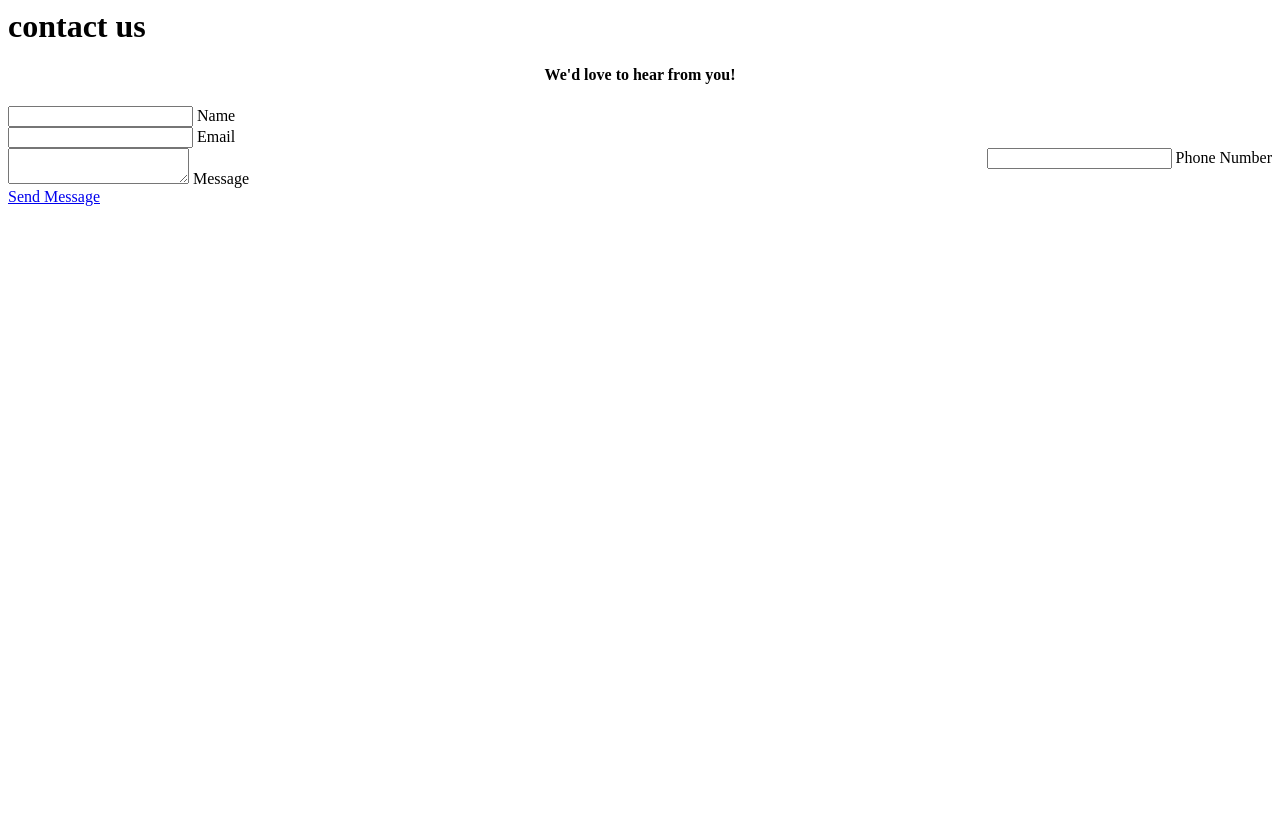
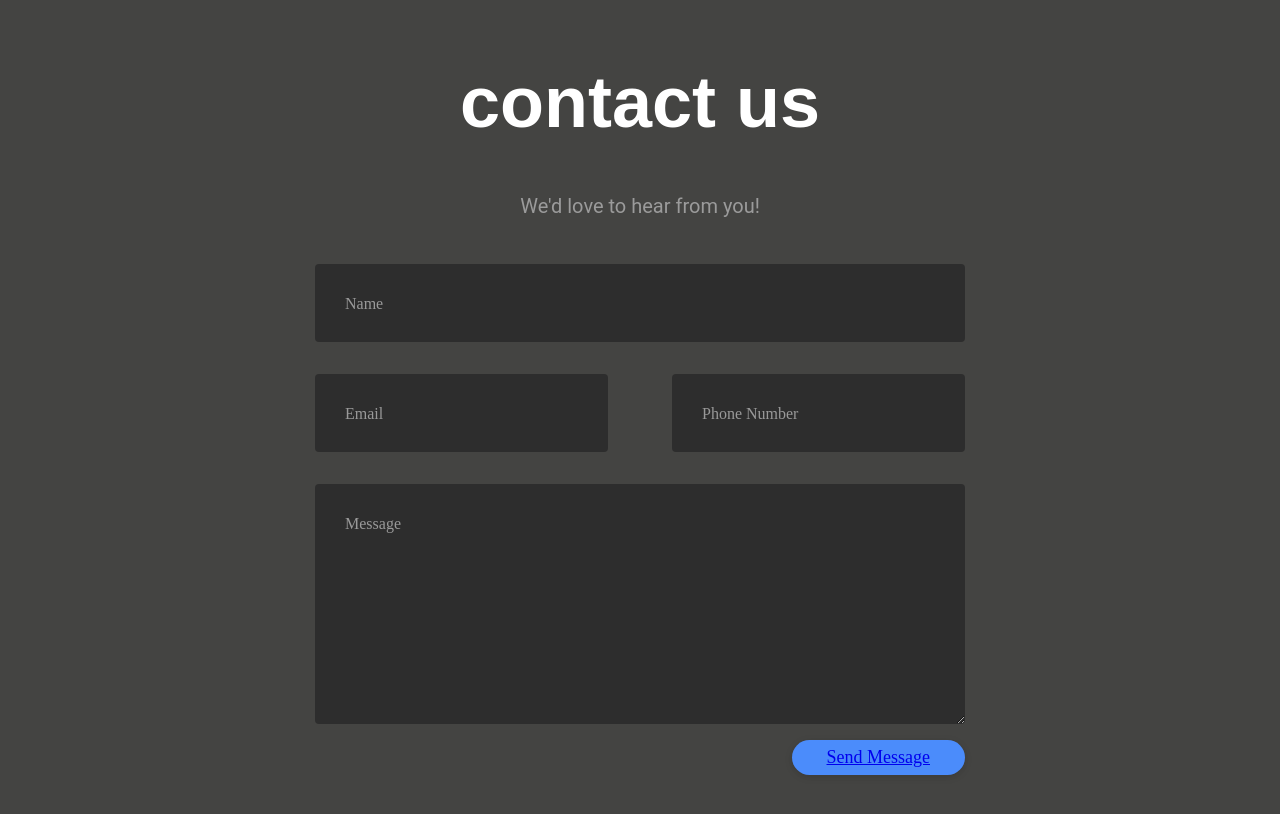
Before and after one commit to ashupathak16/tour-website-project, a plain HTML site: page contact.html in a window 1280 px wide. Drawn offline with Linux system fonts and the light colour scheme; the site is published under a folder, as on GitHub Pages, so addresses that start at the root find nothing.

Commit message:
Update contact.html

```diff
--- a/contact.html
+++ b/contact.html
@@ -1,5 +1,5 @@
 <head>
-    <link rel="stylesheet" href="/css/contact.css">
+    <link rel="stylesheet" href="css/contact.css">
 
 
 </head>
```
